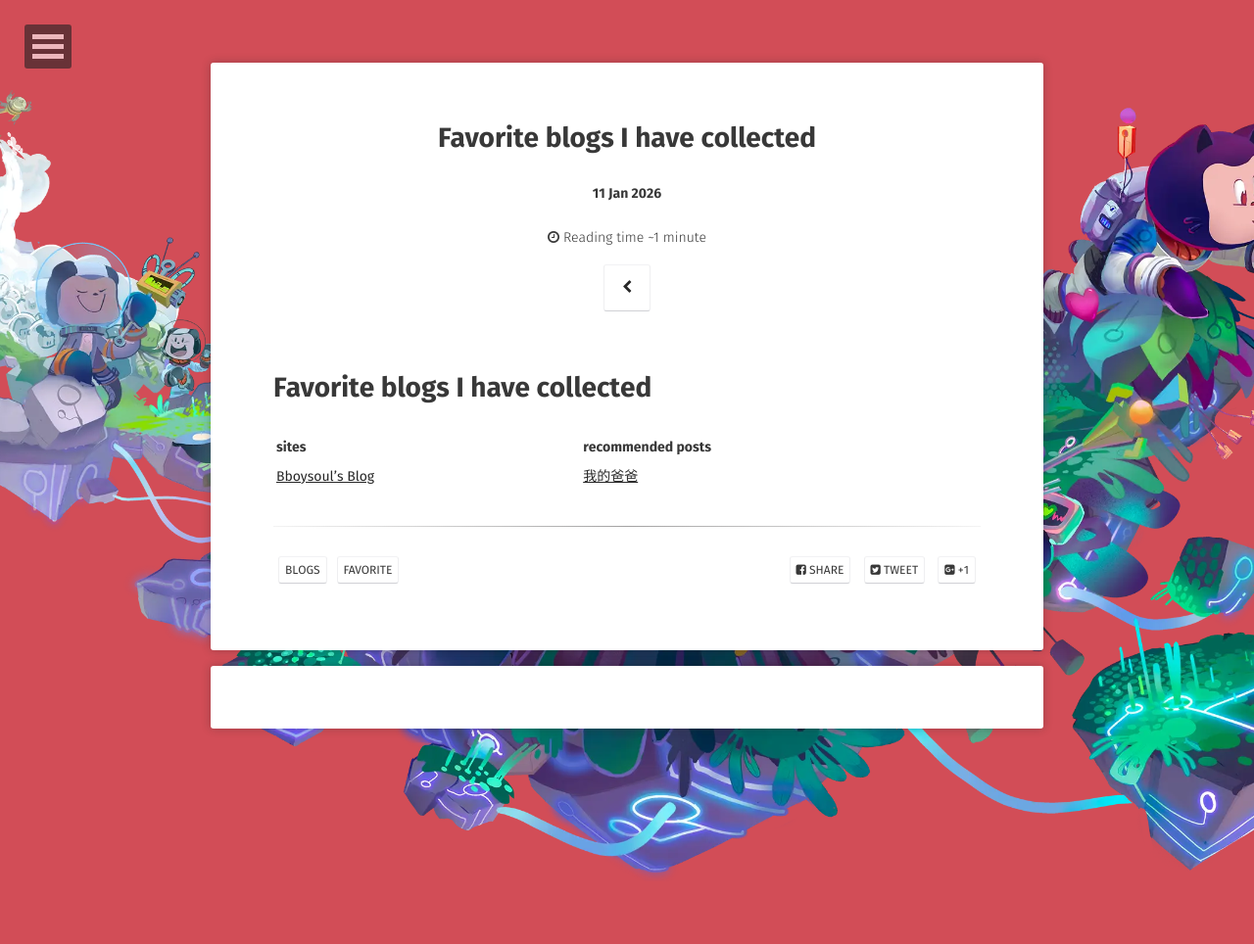
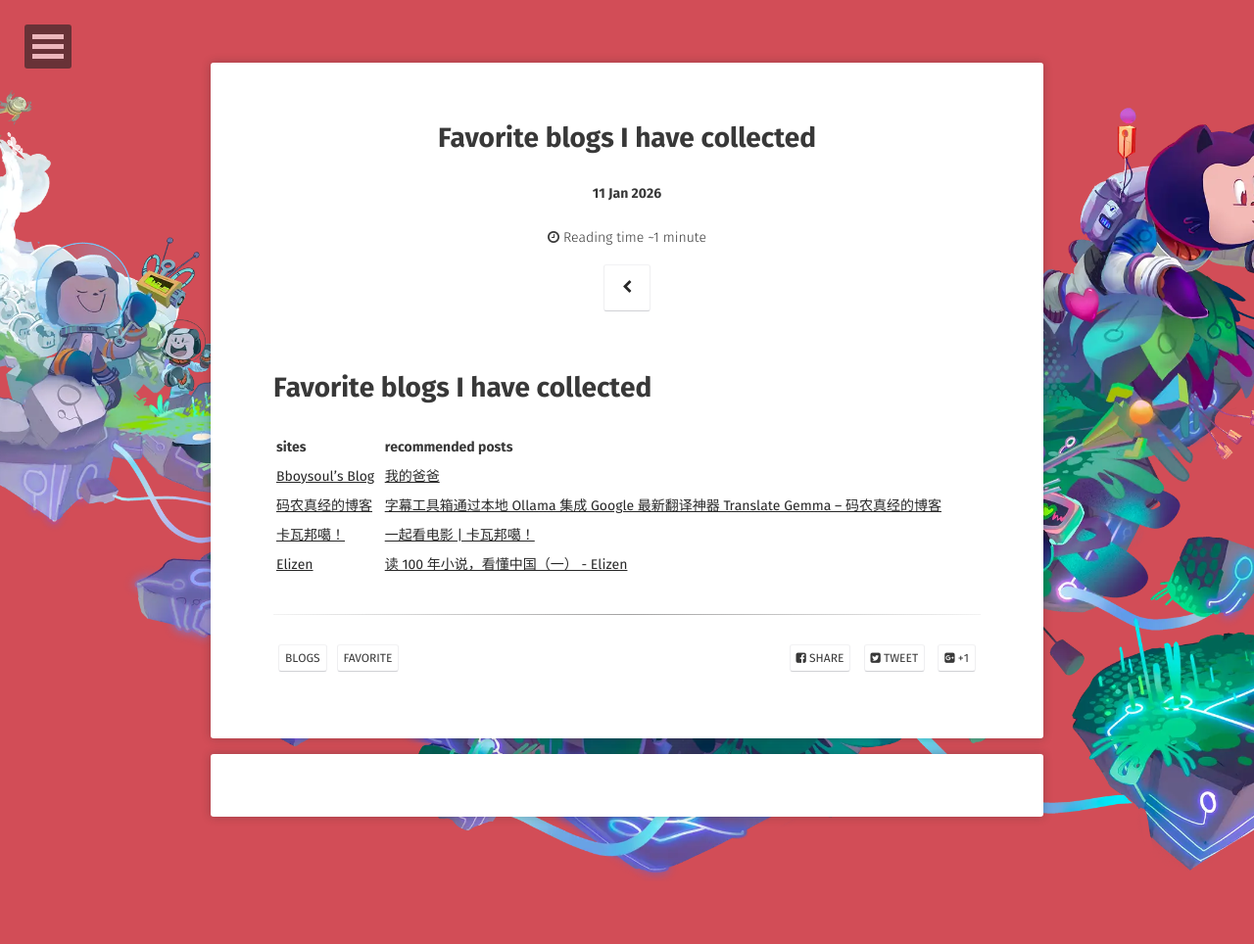
Before and after one commit to WebPavel/WebPavel.github.io, a Jekyll site: the page built from _posts/2026-01-11-Favorite-blogs-I-have-collected.md, in a window 1280 px wide. Shown: the whole page at 98% size. Built offline with Jekyll 4.4.1, drawn with Linux system fonts in a browser that asks for light colours; some web fonts are replaced; comment, search, counter and statistics services are not loaded.

Commit message:
feat: update favorite blogs I have collected.

```diff
--- a/_posts/2026-01-11-Favorite-blogs-I-have-collected.md
+++ b/_posts/2026-01-11-Favorite-blogs-I-have-collected.md
@@ -9,6 +9,9 @@ comments: true
 
 # Favorite blogs I have collected
 
-| sites                                   | recommended posts                               |
-|-----------------------------------------|-------------------------------------------------|
-| [Bboysoul's Blog](https://www.bboy.app) | [我的爸爸](https://www.bboy.app/2026/01/07/my-dad/) |
+| sites                                   | recommended posts                                                                                                                             |
+|-----------------------------------------|-----------------------------------------------------------------------------------------------------------------------------------------------|
+| [Bboysoul's Blog](https://www.bboy.app) | [我的爸爸](https://www.bboy.app/2026/01/07/my-dad/)                                                                                               |
+| [码农真经的博客](https://blog.mzh.ren/zh/)     | [字幕工具箱通过本地 Ollama 集成 Google 最新翻译神器 Translate Gemma – 码农真经的博客](https://blog.mzh.ren/zh/posts/2026/01/local-ollama-with-google-translategemma/) |
+| [卡瓦邦噶！](https://www.kawabangga.com/)    | [一起看电影 \| 卡瓦邦噶！](https://www.kawabangga.com/posts/7168)                                                                                       |
+| [Elizen](https://elizen.me/)            | [读 100 年小说，看懂中国（一） - Elizen](https://elizen.me/posts/2020/05/读100年小说看懂中国一/)                                                                   |
```
